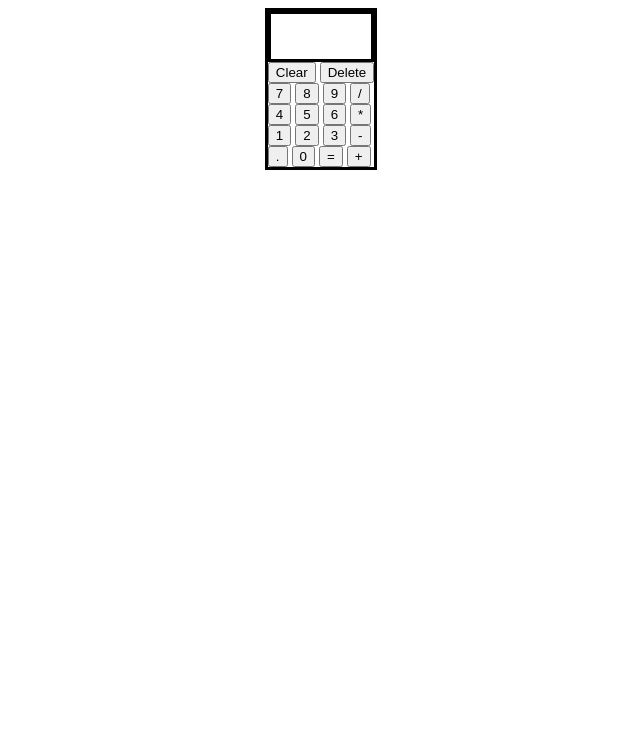
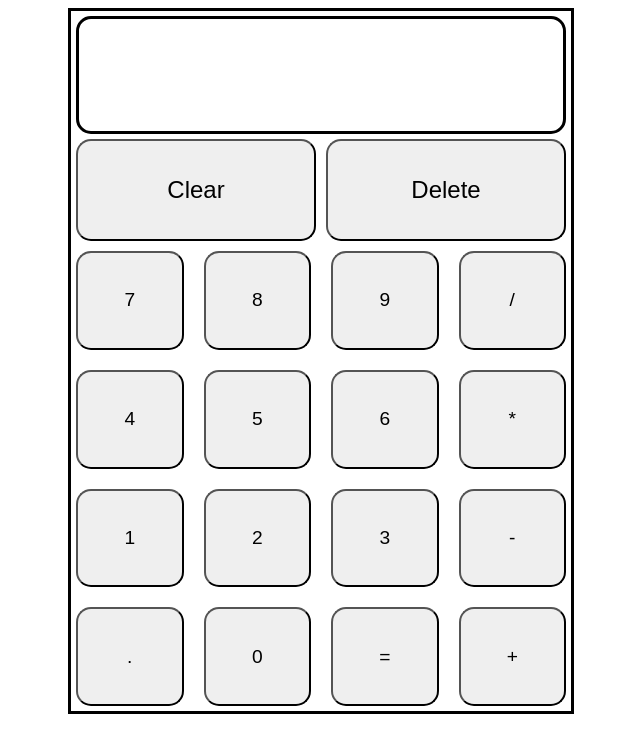
Before and after one commit to rayyyyyy1/calculator, a plain HTML site: page index.html in a window 1280 px wide. Shown: the top 752 px of the page, without its empty margins (319-959 px from the left). Drawn offline with Linux system fonts and the light colour scheme.

Commit message:
fixed some bugs, still some remaining

```diff
--- a/index.html
+++ b/index.html
@@ -11,32 +11,26 @@
     <div class="calculator">
         <div class="screen"> </div>
         <div class="cleardelete">
-            <button onclick="clear()">Clear</button>
-            <button onclick="del()">Delete</button>
+            <button onclick="del('all')">Clear</button>
+            <button onclick="del('one')">Delete</button>
         </div>
-        <div class="line1">
+        <div class="matrice">
             <button onclick="addtoString('7')">7</button>
             <button onclick="addtoString('8')">8</button>
             <button onclick="addtoString('9')">9</button>
-            <button onclick="addtoString(' / ')">/</button>
-        </div>
-        <div class="line2">
+            <button onclick="addOperator(' / ')">/</button>
             <button onclick="addtoString('4')">4</button>
             <button onclick="addtoString('5')">5</button>
             <button onclick="addtoString('6')">6</button>
-            <button onclick="addtoString(' * ')">*</button>
-        </div>
-        <div class="line3">
+            <button onclick="addOperator(' * ')">*</button>
             <button onclick="addtoString('1')">1</button>
             <button onclick="addtoString('2')">2</button>
             <button onclick="addtoString('3')">3</button>
-            <button onclick="addtoString(' - ')">-</button>
-        </div>
-        <div class="line5">
+            <button onclick="addOperator(' - ')">-</button>
             <button onclick="addtoString('.')">.</button>
             <button onclick="addtoString('0')">0</button>
             <button onclick="operate(string)">=</button>
-            <button onclick="addtoString(' + ')">+</button>
+            <button onclick="addOperator(' + ')">+</button>
         </div>
     </div>
 </body>
--- a/script.js
+++ b/script.js
@@ -1,9 +1,19 @@
 let string="";
-//repara clear, repara sa mearga cu 0 la inceput daca apesi doar operatorul
+// mai ai cateva buguri dupa ce apesi = nu mai merge clear si delete, idk why
+    let gicu=document.querySelectorAll('.matrice button')
+    gicu.forEach((buton)=>{buton.classList.add('buton');})
 
 function addtoString(thing){
     string=string+thing;
     document.querySelector('.screen').textContent=string;
+}
+function addOperator(thing){
+    if(string=="")
+        {   string=`0 ${thing}`;
+            document.querySelector('.screen').textContent=string;
+        }
+        else {string=string+thing;
+            document.querySelector('.screen').textContent=string;}
 }
 function operate(string){
     const elements= string.split(' ');
@@ -29,14 +39,13 @@ function operate(string){
     showResult(res);
 }
 function showResult(res){
-    string='';
-    document.querySelector('.screen').textContent=res;
-}
-function clear(){
-    string='';
+    string=res;
     document.querySelector('.screen').textContent=string;
 }
-function del(){
-    string=string.slice(0,-1);
+
+function del(hehe){
+    if(hehe=='one')
+        string=string.slice(0,-1);
+        else string=string.slice(0,0);
     document.querySelector('.screen').textContent=string;
 }
--- a/styles.css
+++ b/styles.css
@@ -2,14 +2,53 @@ body{
     display: flex;
     justify-content: center;
     align-content: center;
+    height: 2000px;
+    width: auto;
 }
 .calculator{
     display: flex;
     flex-direction: column;
+
     border: solid;
+    width: 500px;
+    height: 700px;
 }
 .screen{
     width: auto;
-    height: 45px;
+    height: 16%;
     border: solid black;
+    border-radius: 15px;
+    margin-top: 5px;
+    margin-left: 5px;
+    margin-right: 5px;
+    text-align: right;
+    font-size: x-large;
 }
+.matrice{
+    display: grid;
+    grid-template-columns: repeat(4,1fr);
+    grid-gap:10px;
+    flex: 1;
+
+}
+.cleardelete{
+    height: 16%;
+    display: flex;
+}
+
+
+.buton{
+  margin: 5px;
+  border-radius: 15px;
+  font-size: larger;
+}
+.cleardelete button{
+    display: flex;
+    flex-direction: row;
+    flex: 1;
+    margin: 5px;
+    border-radius:  15px;
+    font-size: x-large;
+    justify-content: center;
+    align-items: center;
+}
```
